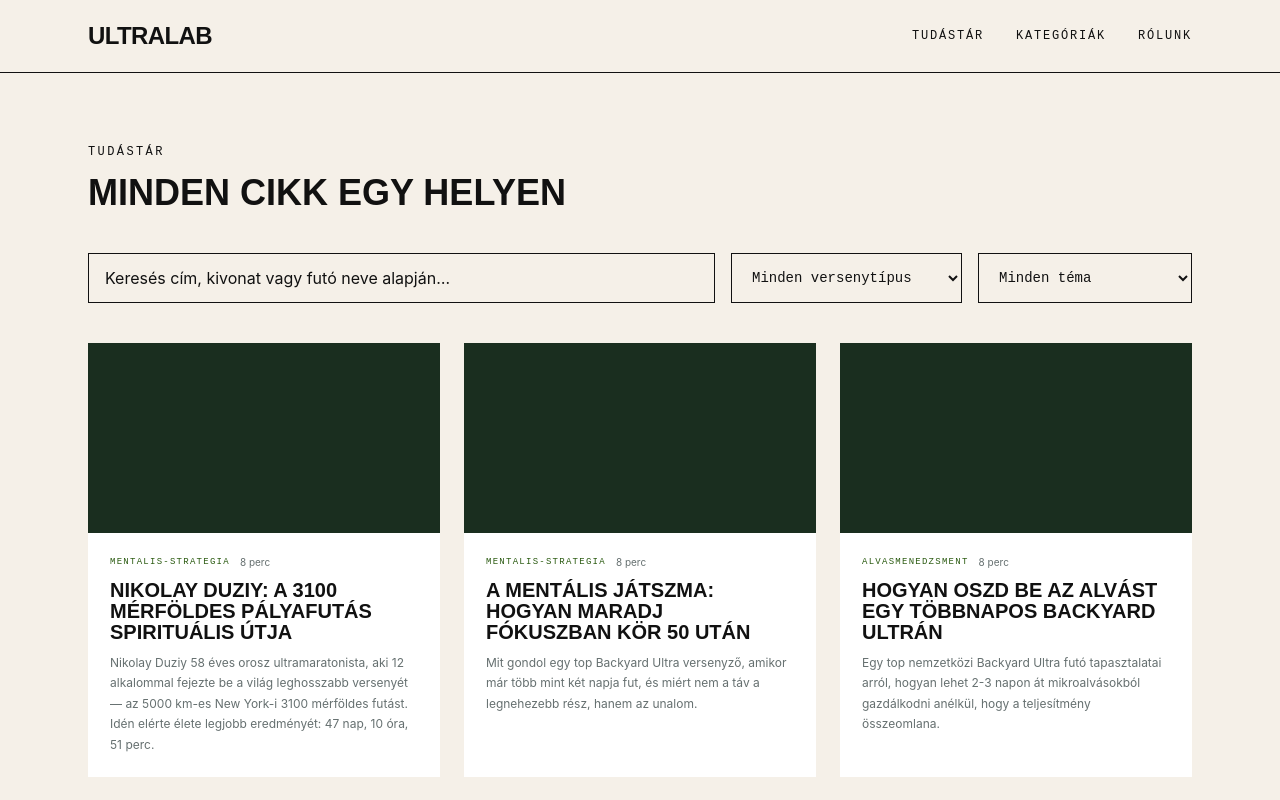
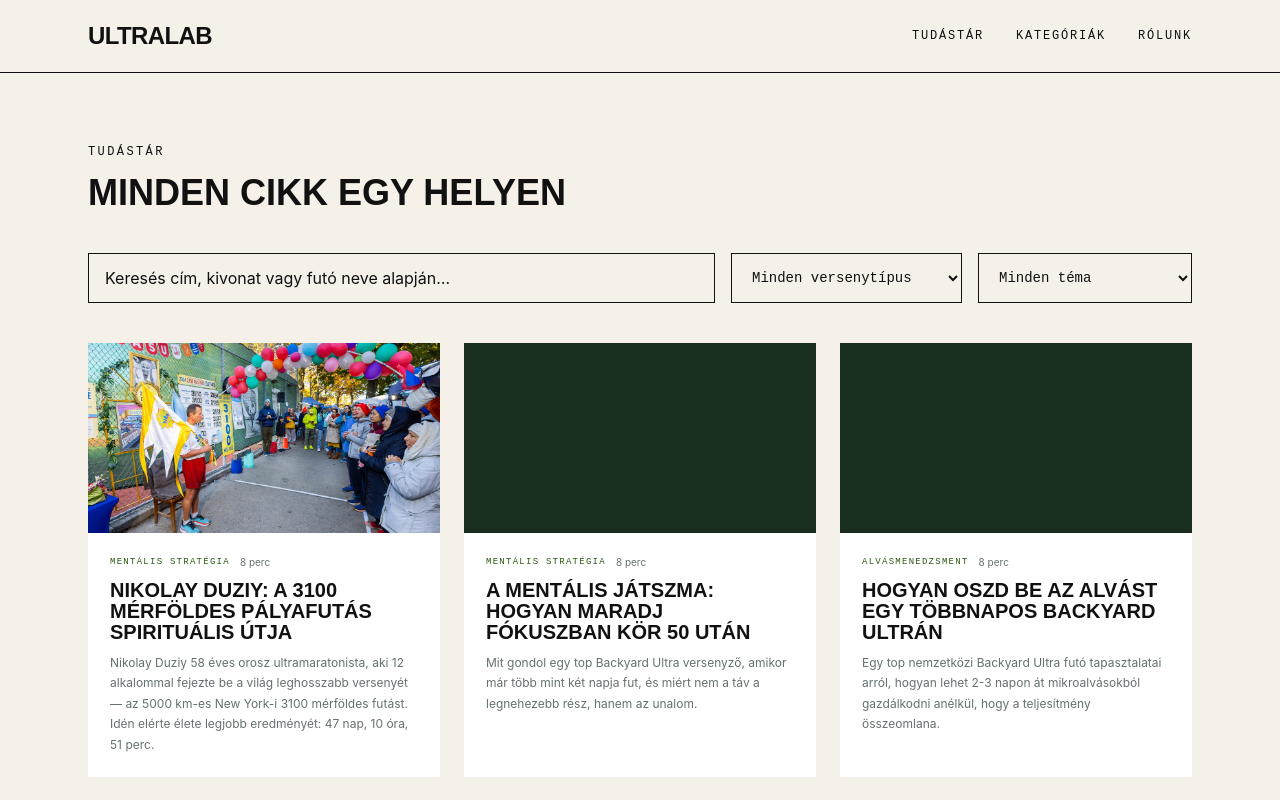
Before and after one commit to hegedus21/ultra-lab, a Next.js app: page /cikkek in a window 1280 px wide. Shown: the top 800 px of the page. Built offline with nearby package versions, Linux system fonts and the light colour scheme.

Commit message:
Added small cover image for the articles page

```diff
--- a/content/articles/hu/nikolay-duziy-3100-merfold.md
+++ b/content/articles/hu/nikolay-duziy-3100-merfold.md
@@ -10,6 +10,7 @@ raceTypes: ["multiday"]
 topics: ["mentalis-strategia", "felkeszules", "regeneracio"]
 level: "elit"
 loopNumber: 1
+coverImage: "/images/nikolay-duziy-cover.jpg"
 ---
 
 ![Nikolay Duziy futás közben a New York-i körön](/images/nikolay-duziy-cover.jpg)
--- a/src/components/ArticleCard.tsx
+++ b/src/components/ArticleCard.tsx
@@ -1,40 +1,95 @@
-import Link from 'next/link'
+import Link from "next/link";
 
 const TOPIC_LABELS: Record<string, string> = {
-  backyard_ultra: 'Backyard Ultra', nutrition: 'Táplálkozás',
-  training: 'Felkészülés', mental: 'Mentális stratégia',
-  sleep: 'Alvásmenedzsment', gear: 'Felszerelés',
-  race_strategy: 'Versenytaktika', recovery: 'Regeneráció',
-}
+  // taxonomy.ts kulcsok (markdown cikkek)
+  "mentalis-strategia": "Mentális stratégia",
+  felkeszules: "Felkészülés",
+  taplalkozas: "Táplálkozás",
+  alvasmenedzsment: "Alvásmenedzsment",
+  felszereles: "Felszerelés",
+  serulesmegelozes: "Sérülésmegelőzés",
+  "versenynapi-taktika": "Versenynapi taktika",
+  regeneracio: "Regeneráció",
+  // Supabase AI cikkek kulcsok
+  backyard_ultra: "Backyard Ultra",
+  nutrition: "Táplálkozás",
+  training: "Felkészülés",
+  mental: "Mentális stratégia",
+  sleep: "Alvásmenedzsment",
+  gear: "Felszerelés",
+  race_strategy: "Versenytaktika",
+  recovery: "Regeneráció",
+};
 
-export default function ArticleCard({ article, basePath = '/cikkek' }: { article: any; basePath?: string }) {
-  const topic = Array.isArray(article.topics) ? article.topics[0] : article.topic
-  const title = article.title_hu || article.title
-  const excerpt = article.excerpt_hu || article.excerpt
+export default function ArticleCard({
+  article,
+  basePath = "/cikkek",
+}: {
+  article: any;
+  basePath?: string;
+}) {
+  const topic = Array.isArray(article.topics)
+    ? article.topics[0]
+    : article.topic;
+  const title = article.title_hu || article.title;
+  const excerpt = article.excerpt_hu || article.excerpt;
+  const coverImage = article.coverImage || article.cover_image || null;
 
   return (
-    <Link href={`${basePath}/${article.slug}`}
+    <Link
+      href={`${basePath}/${article.slug}`}
       className="block no-underline group transition-transform duration-200 hover:-translate-y-1"
-      style={{ background: '#fff' }}>
-      <div className="overflow-hidden">
-        <div className="w-full h-[190px]" style={{ background: 'var(--forest2)' }} />
+      style={{ background: "#fff" }}
+    >
+      <div className="overflow-hidden" style={{ height: 190 }}>
+        {coverImage ? (
+          <img
+            src={coverImage}
+            alt={title || ""}
+            style={{
+              width: "100%",
+              height: "100%",
+              objectFit: "cover",
+              display: "block",
+              transition: "transform 0.5s ease",
+            }}
+            className="group-hover:scale-105"
+          />
+        ) : (
+          <div
+            className="w-full h-full"
+            style={{ background: "var(--forest2)" }}
+          />
+        )}
       </div>
+
       <div className="p-[22px]">
         <div className="flex gap-[10px] items-center mb-[10px]">
           {topic && (
-            <span className="font-mono text-[9px] tracking-[0.14em] uppercase"
-              style={{ color: '#2A5A10' }}>
+            <span
+              className="font-mono text-[9px] tracking-[0.14em] uppercase"
+              style={{ color: "#2A5A10" }}
+            >
               {TOPIC_LABELS[topic] || topic}
             </span>
           )}
-          <span className="text-[10px]" style={{ color: 'var(--mist)' }}>8 perc</span>
+          <span className="text-[10px]" style={{ color: "var(--mist)" }}>
+            8 perc
+          </span>
         </div>
-        <h3 className="font-display text-[20px] leading-[1.05] mb-[10px] transition-colors"
-          style={{ color: 'var(--ink)' }}>
+        <h3
+          className="font-display text-[20px] leading-[1.05] mb-[10px] transition-colors"
+          style={{ color: "var(--ink)" }}
+        >
           {title}
         </h3>
-        <p className="text-[12px] leading-[1.7]" style={{ color: 'var(--mist)' }}>{excerpt}</p>
+        <p
+          className="text-[12px] leading-[1.7]"
+          style={{ color: "var(--mist)" }}
+        >
+          {excerpt}
+        </p>
       </div>
     </Link>
-  )
+  );
 }
--- a/src/lib/content.ts
+++ b/src/lib/content.ts
@@ -16,7 +16,8 @@ export interface ArticleFrontmatter {
   raceTypes: RaceType[];
   topics: Topic[];
   level: Level;
-  loopNumber: number; // sorszam a tudastaron belul - "hanyadik kor"
+  loopNumber: number;
+  coverImage?: string;
 }
 
 export interface Article extends ArticleFrontmatter {
```
